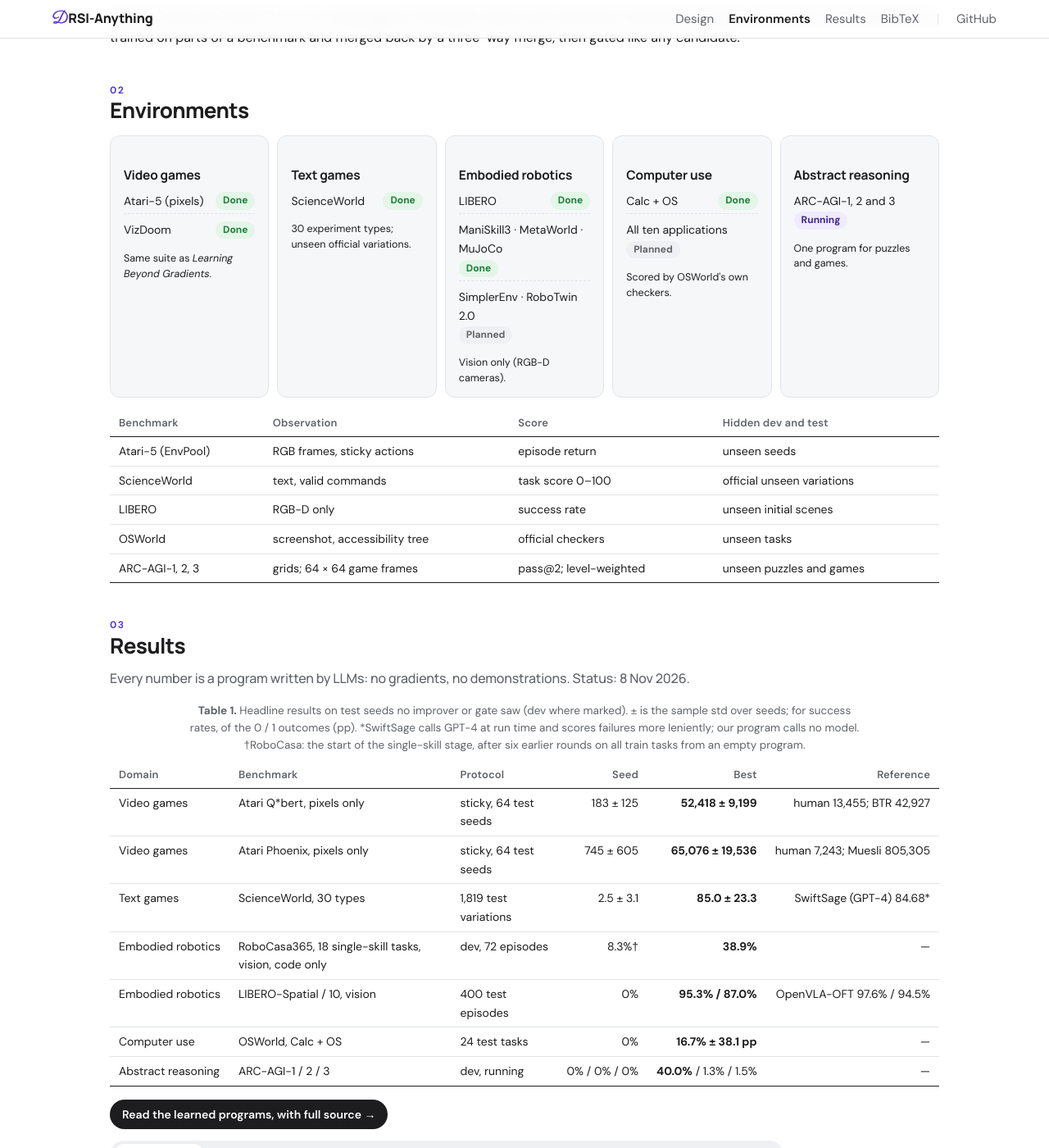
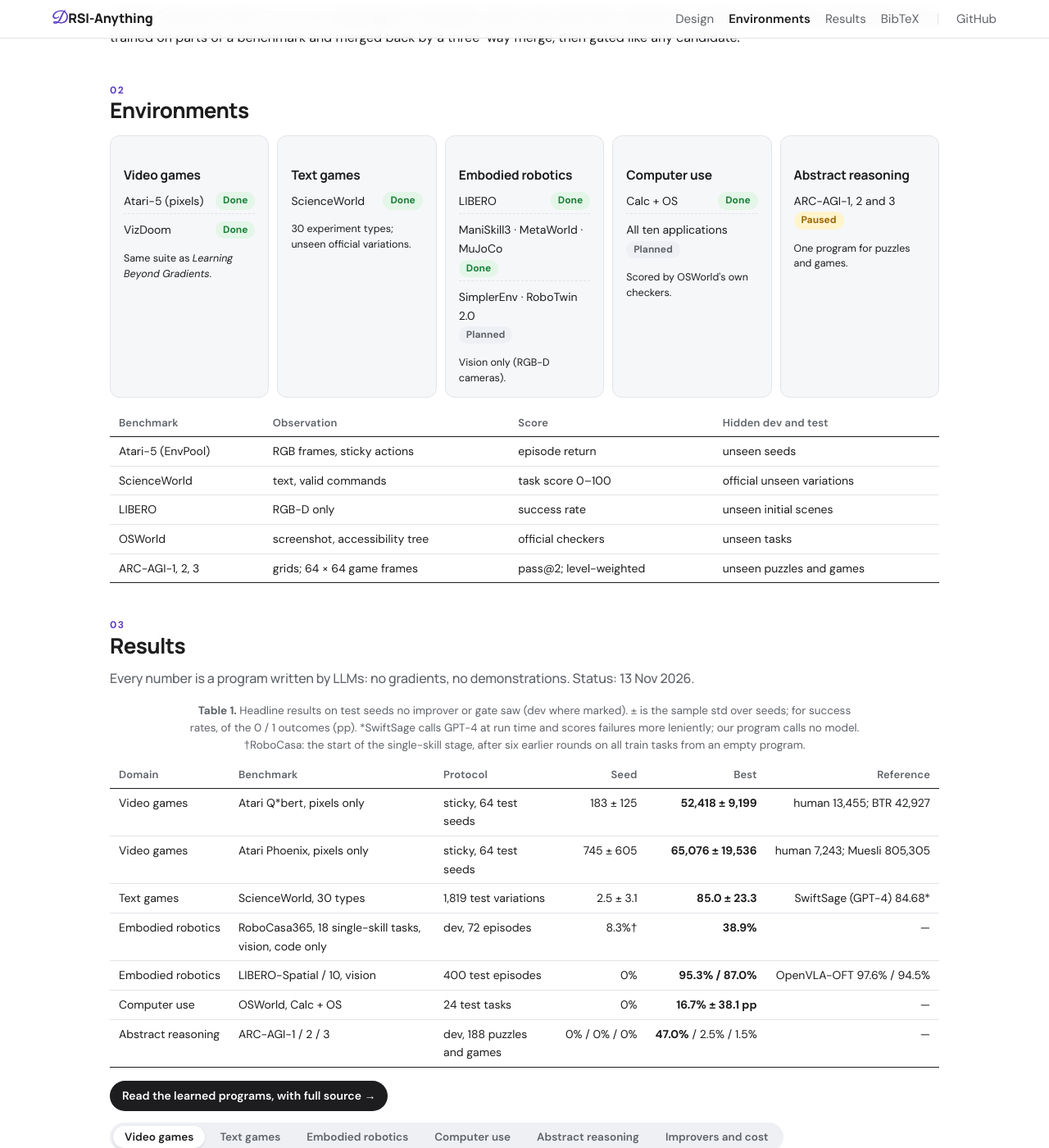
Before and after one commit to SMU-DIGA/drsi-anything-programme, a Jekyll site: the page built from index.html, in a window 1280 px wide and 1400 px high, scrolled down 1773 px. Shown: the whole window at 82% size. Built offline with Jekyll 4.4.1, drawn with Linux system fonts in a browser that asks for light colours.

Commit message:
ARC-AGI generations 8-42 (four more runs, paused 12 Nov): two promotions take hidden dev to 47.0% / 2.5% / 1.5% (generation 10, Claude Opus, gated in its run; generation 29, Claude Sonnet, checked by hand after its run and passing the same gate against generation 10); generation 36 (one more ARC-AGI-2 puzzle) did not pass; three parallel improvers in generations 41-42, the best not yet on dev. Table 1, Table 8, Table 9 (Claude Code 34), Table 10 ARC-AGI row ($929, 60 candidates). RoboCasa stage 3 (five runs) promoted nothing; paused. ARC status Paused in the READMEs
Co-Authored-By: Claude Opus 5.5 <noreply@anthropic.com>
Claude-Session: https://claude.ai/code/session_012VRTweHnTFXdY7uwK784Ah

```diff
--- a/index.html
+++ b/index.html
@@ -89,7 +89,7 @@ layout: default
     <div class="domain">
       <h4>Abstract reasoning</h4>
       <ul>
-        <li>ARC-AGI-1, 2 and 3 <span class="badge running">Running</span></li>
+        <li>ARC-AGI-1, 2 and 3 <span class="badge wip">Paused</span></li>
       </ul>
       <p class="domain-note">One program for puzzles and games.</p>
     </div>
@@ -98,7 +98,7 @@ layout: default
   {{ environments_md | markdownify }}
 
   <h2 id="results">Results</h2>
-  <p class="lead">Every number is a program written by LLMs: no gradients, no demonstrations. Status: 8 Nov 2026.</p>
+  <p class="lead">Every number is a program written by LLMs: no gradients, no demonstrations. Status: 13 Nov 2026.</p>
   <figure class="table-figure">
     <figcaption><strong>Table 1.</strong> Headline results on test seeds no improver or gate saw (dev where marked).
     ± is the sample std over seeds; for success rates, of the 0 / 1 outcomes (pp). *SwiftSage calls GPT-4 at run time
@@ -113,7 +113,7 @@ layout: default
         <tr><td>Embodied robotics</td><td>RoboCasa365, 18 single-skill tasks, vision, code only</td><td>dev, 72 episodes</td><td class="num">8.3%†</td><td class="num"><strong>38.9%</strong></td><td class="num">—</td></tr>
         <tr><td>Embodied robotics</td><td>LIBERO-Spatial / 10, vision</td><td>400 test episodes</td><td class="num">0%</td><td class="num"><strong>95.3% / 87.0%</strong></td><td class="num">OpenVLA-OFT 97.6% / 94.5%</td></tr>
         <tr><td>Computer use</td><td>OSWorld, Calc + OS</td><td>24 test tasks</td><td class="num">0%</td><td class="num"><strong>16.7% ± 38.1 pp</strong></td><td class="num">—</td></tr>
-        <tr><td>Abstract reasoning</td><td>ARC-AGI-1 / 2 / 3</td><td>dev, running</td><td class="num">0% / 0% / 0%</td><td class="num"><strong>40.0%</strong> / 1.3% / 1.5%</td><td class="num">—</td></tr>
+        <tr><td>Abstract reasoning</td><td>ARC-AGI-1 / 2 / 3</td><td>dev, 188 puzzles and games</td><td class="num">0% / 0% / 0%</td><td class="num"><strong>47.0%</strong> / 2.5% / 1.5%</td><td class="num">—</td></tr>
       </tbody>
     </table>
   </figure>
@@ -223,7 +223,7 @@ layout: default
     navigate); composite activities come next, built from these skills. Train uses RoboCasa's pretraining kitchens;
     hidden dev is 72 episodes, 4 per task, in held-out kitchens with held-out objects, the same 72 for every version.
     One improver (Claude Opus). Stage 1 ran 10 rounds; stage 2 ran 10 more from its last program, with larger train
-    measurements. Status: 10 Nov 2026, both stages finished.</p>
+    measurements. Stage 3 (five more runs) promoted nothing. Status: 13 Nov 2026, paused.</p>
     {% include curves-robocasa.html %}
     <p class="table-note">Solid: hidden dev of the best version so far; a dot is a dev check (hollow: checked, not
     promoted). A version is checked on dev only when its improver asks, and promoted only if it beats the current best
@@ -255,7 +255,13 @@ layout: default
     tasks it never solves. These are not a sample of its overall rate of 23.6%; the caption gives the rate on each
     task. All 10 replays matched their evaluated outcome.</p>
     {% include videos-robocasa.html %}
-    <p class="pending">Stage 2 rounds 8 to 10 did not ask for a dev check, so round 7 stays the best version; round 10
+    <p class="pending">Stage 3 (11–12 Nov, five runs from stage 2's round 10; Claude Opus, then Claude Sonnet; larger
+    train measurements, and from the third run a check on 108 held-out train episodes before dev) found
+    no version that passes the gate. The two best dev results, 30 and 31 of 72 (41.7% and 43.1%), win 4 and 5 episodes
+    and lose 2 against round 7, below the required probability of 0.9 (0.73 and 0.83); in the last three runs no
+    candidate reached dev. The same program measured on different fresh train episodes ranged
+    from 33% to 59%, so train still could not rank the versions. RoboCasa is paused.
+    Stage 2 rounds 8 to 10 did not ask for a dev check, so round 7 stays the best version; round 10
     has the highest fresh-train success (46.3%); checked on dev by hand after the run, it solves exactly the same 28
     of 72 episodes as round 7. Next: the six tasks still at 0 on dev (cabinet doors, the blender lid, the
     stove knob, the faucet, the coffee mug, the toaster pick); new videos of the stage 2 program; the target50 test;
@@ -335,7 +341,10 @@ layout: default
       </table>
     </figure>
     <figure class="table-figure">
-      <figcaption><strong>Table 8.</strong> Hidden dev, the incumbent after each promotion.</figcaption>
+      <figcaption><strong>Table 8.</strong> Hidden dev, the incumbent after each promotion. Generations are counted
+      across runs: generations 8–17 (Claude Opus), 18–31 and 32–40 (Claude Sonnet, one improver), then 41–42 (three
+      Claude Sonnet improvers), each run starting from the previous run's version. ‡Checked on dev by hand after its
+      run; it passes the same gate against generation 10 (3 puzzles won, none lost, probability 0.95).</figcaption>
       <table>
         <thead><tr><th>Generation</th><th>Improver</th><th class="num">Lines</th><th class="num">ARC-AGI-1</th><th class="num">ARC-AGI-2</th><th class="num">ARC-AGI-3</th><th class="num">Mean</th></tr></thead>
         <tbody>
@@ -344,20 +353,32 @@ layout: default
           <tr class="best"><td>2</td><td>Claude Opus</td><td class="num">2,429</td><td class="num">34.0%</td><td class="num">1.3%</td><td class="num">0%</td><td class="num">0.186</td></tr>
           <tr class="best"><td>4</td><td>Claude Opus</td><td class="num">3,653</td><td class="num">37.0%</td><td class="num">1.3%</td><td class="num">0%</td><td class="num">0.202</td></tr>
           <tr class="best"><td>6</td><td>Claude Sonnet</td><td class="num">3,819</td><td class="num">40.0%</td><td class="num">1.3%</td><td class="num">0%</td><td class="num">0.218</td></tr>
-          <tr class="best"><td>7</td><td>Claude Opus</td><td class="num">4,369</td><td class="num"><strong>40.0%</strong></td><td class="num"><strong>1.3%</strong></td><td class="num"><strong>1.5%</strong></td><td class="num"><strong>0.219</strong></td></tr>
+          <tr class="best"><td>7</td><td>Claude Opus</td><td class="num">4,369</td><td class="num">40.0%</td><td class="num">1.3%</td><td class="num">1.5%</td><td class="num">0.219</td></tr>
+          <tr class="best"><td>10</td><td>Claude Opus</td><td class="num">6,237</td><td class="num">44.0%</td><td class="num">2.5%</td><td class="num">1.5%</td><td class="num">0.245</td></tr>
+          <tr class="best"><td>29‡</td><td>Claude Sonnet</td><td class="num">12,152</td><td class="num"><strong>47.0%</strong></td><td class="num"><strong>2.5%</strong></td><td class="num"><strong>1.5%</strong></td><td class="num"><strong>0.261</strong></td></tr>
         </tbody>
       </table>
     </figure>
     <div class="finding">
-      <p class="finding-label">ARC-AGI-1 rises, ARC-AGI-3 starts, ARC-AGI-2 not yet</p>
+      <p class="finding-label">Generations 8–42: ARC-AGI-1 to 47%, ARC-AGI-2 inches up</p>
+      <p>From generation 8, train adds ConceptARC, MINI-ARC and RE-ARC, and a version goes to dev only when its
+      improver asks or, from generation 32, when it clearly beats the best version on the same train puzzles. Two more promotions took ARC-AGI-1
+      from 40.0% to 47.0% and ARC-AGI-2 from 1 to 2 of 80 puzzles; ARC-AGI-3 stays at 1.5%. The best later dev result,
+      generation 36 (47.0% / 3.8% / 1.5%, one more ARC-AGI-2 puzzle), did not pass the gate (probability 0.62). The
+      program grew: 4,369 lines at generation 7, 16,099 at generation 41.</p>
+    </div>
+    <div class="finding">
+      <p class="finding-label">Generations 1–7: ARC-AGI-1 rises, ARC-AGI-3 starts, ARC-AGI-2 not yet</p>
       <p>Games: in generation 7 an improver found that most games draw a step counter that changes every action, so
       no frame ever repeated; separating it let the program revisit states, and it now clears a first level in 3 of 8
       dev games. Puzzles: train gains often stay on train (one candidate solved 7 more ARC-AGI-1 train puzzles and no
       more dev puzzles).</p>
     </div>
-    <p class="pending">Paused after generation 7; $243 of improver sessions. Next: the program infers each rule at run
-    time (observe, hypothesise, test, revise), measured by leave-one-out on the demonstration pairs; train adds
-    ConceptARC, MINI-ARC and RE-ARC.</p>
+    <p class="pending">Paused on 12 Nov during generation 42; $929 of improver sessions in all. The last run gives
+    three improvers the same best version, each working on a different failure cause, and compares all three with
+    it on the same 618 fresh train episodes: in generation 41 all three gained (4, 5 and 7 episodes won, none lost)
+    and the largest gain, +0.9 points, became the best; it has not been checked on dev. Next: that dev check; ARC-AGI-2
+    and ARC-AGI-3 (14% and 5% on train) are where the program still fails most.</p>
   </div>
 
   <div data-panel="process" hidden>
@@ -367,7 +388,7 @@ layout: default
       <table>
         <thead><tr><th>Improver</th><th class="num">Promotions</th><th>Where</th></tr></thead>
         <tbody>
-          <tr><td>Claude Code</td><td class="num">32</td><td>ScienceWorld 19 · LIBERO 5 · OSWorld 3 · ARC-AGI 5</td></tr>
+          <tr><td>Claude Code</td><td class="num">34</td><td>ScienceWorld 19 · LIBERO 5 · OSWorld 3 · ARC-AGI 7</td></tr>
           <tr><td>Codex CLI</td><td class="num">17</td><td>Atari-5 14 · LIBERO 2 · OSWorld 1</td></tr>
           <tr><td>DeepSeek API</td><td class="num">4</td><td>Atari-5 3 · ScienceWorld 1</td></tr>
         </tbody>
@@ -383,9 +404,11 @@ layout: default
           <tr><td>LIBERO-10</td><td>vision</td><td class="num">1.3 M</td><td class="num">12.8</td><td class="num">$15</td><td class="num">1.5 M</td><td class="num">28</td></tr>
           <tr><td>OSWorld</td><td>pure code</td><td class="num">—</td><td class="num">23.5</td><td class="num">$29</td><td class="num">1.1 M</td><td class="num">24</td></tr>
           <tr><td>OSWorld</td><td>model available</td><td class="num">—</td><td class="num">23.6</td><td class="num">$38</td><td class="num">0.9 M</td><td class="num">23</td></tr>
+          <tr><td>ARC-AGI-1 / 2 / 3</td><td>code only, 5 runs</td><td class="num">7.6 M</td><td class="num">41.7</td><td class="num">$929</td><td class="num">—</td><td class="num">60</td></tr>
         </tbody>
       </table>
-      <p class="table-note">A run costs tens of dollars. Sample efficiency is the weak point: an Atari-5 run uses
+      <p class="table-note">A run costs tens of dollars; ARC-AGI, with long Claude sessions over 42 generations, cost
+      $929. Sample efficiency is the weak point: an Atari-5 run uses
       71–303 M frames, the same order as deep RL's 200 M.</p>
     </figure>
   </div>
```
Also changed, not shown: README.zh-CN.md (+1 -1 lines), README.md.
